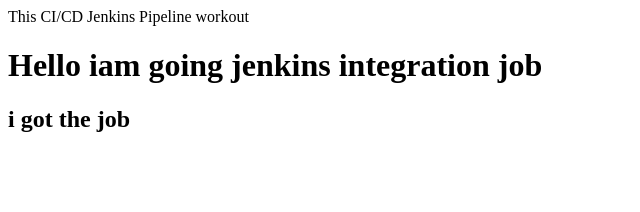
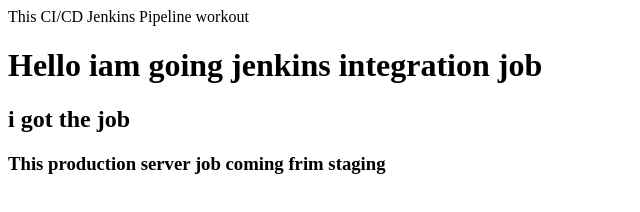
Before and after one commit to UpparaNaresh/website, a plain HTML site: page index.html in a window 1280 px wide. Shown: the whole page, without its empty margins (0-640 px from the left). Drawn offline with Linux system fonts and the light colour scheme.

Commit message:
Edit the file in prods

```diff
--- a/index.html
+++ b/index.html
@@ -3,5 +3,6 @@
 <body> This CI/CD Jenkins Pipeline workout </body>
 <h1> Hello iam going jenkins integration job </h1>
 <h2> i got the job </h2>
+<h3> This production server job coming frim staging </h3>
 </head>
 </html>
```
